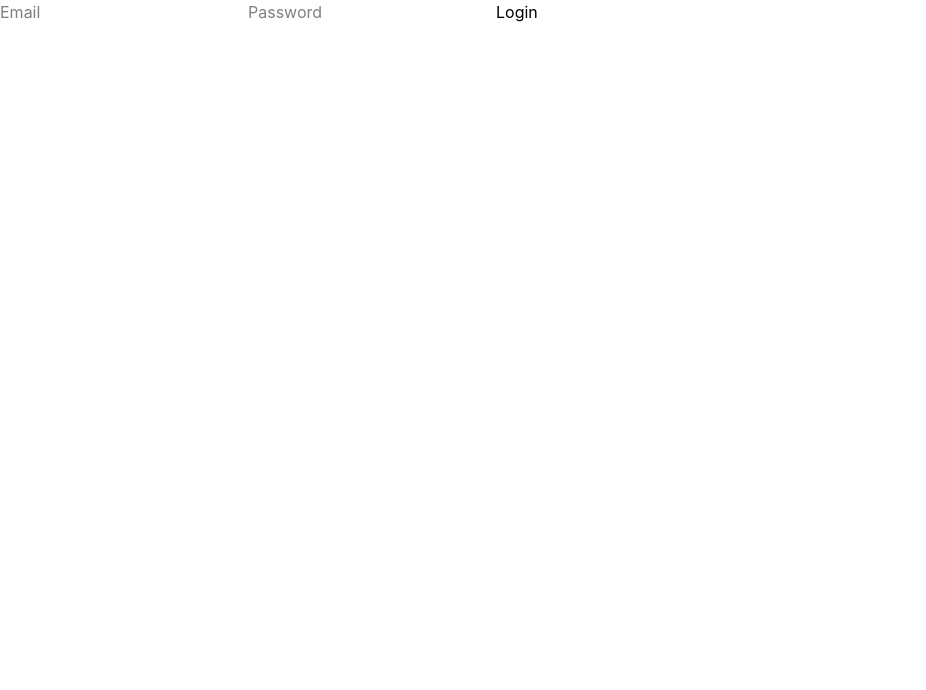
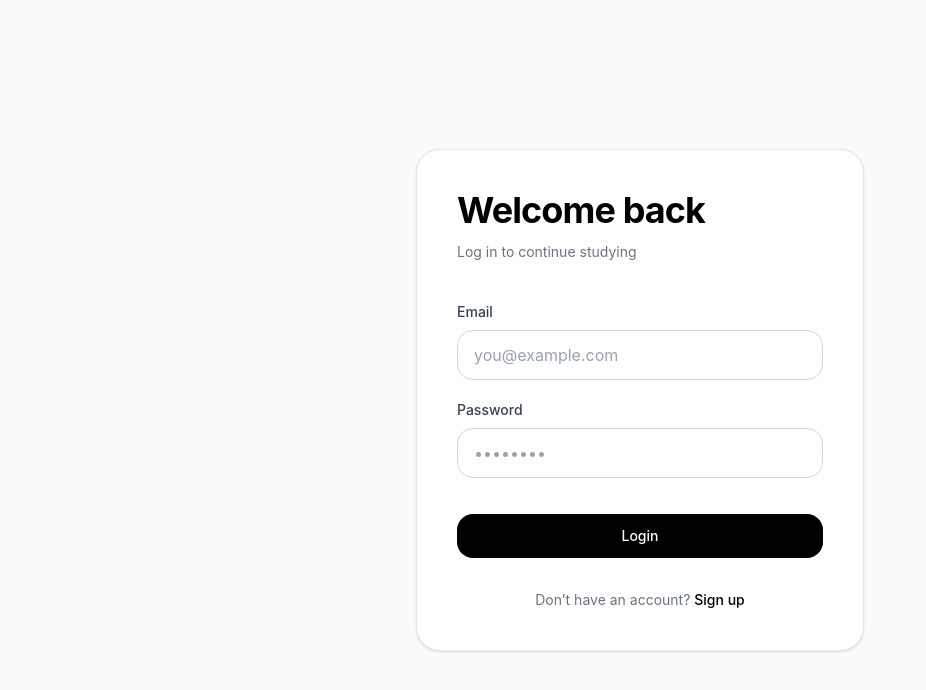
Before and after one commit to Brtsz8/flashcard-generator, a React (Vite) app in the folder client/: page /login in a window 1280 px wide. Shown: the top 690 px of the page, without its empty margins (0-926 px from the left). Built offline with nearby package versions, Linux system fonts and the light colour scheme.

Commit message:
login page, study page

```diff
--- a/client/src/pages/DashboardPage.tsx
+++ b/client/src/pages/DashboardPage.tsx
@@ -8,7 +8,7 @@ import MainLayout from "../layouts/MainLayout"
 interface Deck {
     id: string
     title: string
-    description?: string
+    description: string
 }
 
 export default function DashboardPage() {
@@ -75,6 +75,9 @@ export default function DashboardPage() {
     const filteredDecks = decks.filter((deck) =>
         deck.title.toLowerCase().includes(
                 search.toLowerCase()
+            ) ||
+        deck.description.toLowerCase().includes(
+                search.toLowerCase()
             )
     );
 
@@ -116,7 +119,7 @@ export default function DashboardPage() {
             </form>
 
             <hr />
-                    <input
+                <input
                     type="text"
                     placeholder="Search decks..."
                     value={search}
--- a/client/src/pages/LoginPage.tsx
+++ b/client/src/pages/LoginPage.tsx
@@ -1,14 +1,17 @@
 import { useState } from "react"
 import { useNavigate } from "react-router-dom"
+import toast from "react-hot-toast"
+
 import { loginUser } from "../services/authService"
 import { useAuth } from "../store/AuthContext"
-import toast from "react-hot-toast"
 
 export default function LoginPage() {
     const navigate = useNavigate()
     const { login } = useAuth()
+
     const [email, setEmail] = useState("")
     const [password, setPassword] = useState("")
+    const [loading, setLoading] = useState(false)
 
     const handleSubmit = async (
         e: React.FormEvent<HTMLFormElement>
@@ -32,26 +35,127 @@ export default function LoginPage() {
     }
 
     return(
-        <form onSubmit={handleSubmit}>
+        <div className="flex min-h-screen
+            items-center justify-center
+            bg-gray-50 px-6">
+            <div className="w-full max-w-md rounded-3xl
+                border border-gray-200 bg-white
+                p-10 shadow-sm"
+            >
+                {/*Header*/}
+                <div className="mb-10">
+                    <h1 className="text-4xl font-bold tracking-tight text-black">
+                        Welcome back
+                    </h1>
+                    <p className="mt-3 text-sm text-gray-500">
+                        Log in to continue studying
+                    </p>
+                </div>
+                {/*Form*/}
+                <form onSubmit={handleSubmit}
+                    className="flex flex-col gap-5"
+                >
+                     <div className="flex flex-col gap-2">
+                        <label
+                        htmlFor="email"
+                        className="text-sm font-medium text-gray-700"
+                        >
+                        Email
+                        </label>
+
                         <input
+                        id="email"
                         type="email"
-                placeholder="Email"
+                        placeholder="you@example.com"
                         value={email}
-                onChange={(e) =>
-                    setEmail(e.target.value)
-                }
+                        onChange={(e) => setEmail(e.target.value)}
+                        className="
+                            rounded-2xl
+                            border
+                            border-gray-300
+                            bg-white
+                            px-4
+                            py-3
+                            text-black
+                            outline-none
+                            transition
+                            placeholder:text-gray-400
+                            focus:border-black
+                        "
                         />
+                    </div>
+                    <div className="flex flex-col gap-2">
+                        <label
+                        htmlFor="password"
+                        className="text-sm font-medium text-gray-700"
+                        >
+                        Password
+                        </label>
+
                         <input
+                        id="password"
                         type="password"
-                placeholder="Password"
+                        placeholder="••••••••"
                         value={password}
-                onChange={(e) =>
-                    setPassword(e.target.value)
-                }
+                        onChange={(e) => setPassword(e.target.value)}
+                        className="
+                            rounded-2xl
+                            border
+                            border-gray-300
+                            bg-white
+                            px-4
+                            py-3
+                            text-black
+                            outline-none
+                            transition
+                            placeholder:text-gray-400
+                            focus:border-black
+                        "
                         />
-            <button type="submit">
-                Login
+                    </div>
+
+                    <button
+                        type="submit"
+                        disabled={loading}
+                        className="
+                        mt-4
+                        rounded-2xl
+                        bg-black
+                        px-4
+                        py-3
+                        text-sm
+                        font-medium
+                        text-white
+                        transition
+                        hover:opacity-90
+                        disabled:cursor-not-allowed
+                        disabled:opacity-50
+                        "
+                    >
+                        {loading ? "Logging in..." : "Login"}
                     </button>
                 </form>
+                {/* Footer */}
+                <div className="mt-8 text-center">
+                <p className="text-sm text-gray-500">
+                    Don’t have an account?{" "}
+                    <button
+                    onClick={() => navigate("/register")}
+                    className="
+                        font-medium
+                        text-black
+                        underline-offset-4
+                        transition
+                        hover:underline
+                    "
+                    >
+                    Sign up
+                    </button>
+                </p>
+                </div>
+            </div>
+
+        </div>
+
     )
 }
--- a/client/src/pages/StudyPage.tsx
+++ b/client/src/pages/StudyPage.tsx
@@ -1,8 +1,9 @@
-import { captureOwnerStack, useEffect, useState } from "react";
+import { useEffect, useState } from "react";
 import { useParams, useNavigate } from "react-router-dom";
+import toast from "react-hot-toast";
+
 import { getFlashcards } from "../services/flashcardService";
 import MainLayout from "../layouts/MainLayout";
-import toast from "react-hot-toast";
 
 interface Flashcard {
     id: string
@@ -20,6 +21,7 @@ export default function StudyPage() {
     const [loading, setLoading] = useState(true)
     const [currentIndex, setCurrentIndex] = useState(0)
     const [showAnswer, setShowAnswer] = useState(false)
+
 
 
     //fetch flashcards
@@ -50,12 +52,20 @@ export default function StudyPage() {
     // if empty
     if(flashcards.length === 0){
         return(
-            <div>
-                <h2>No flashcards yet</h2>
-                <button onClick={() => navigate(`/deck/${deckId}`)}>
-                    Go back to your deck
+            <MainLayout>
+                <div className="flex min-h-[70vh] flex-col items-center justify-center gap-6">
+                <h2 className="text-3xl font-semibold text-black">
+                    No flashcards yet
+                </h2>
+
+                <button
+                    onClick={() => navigate(`/deck/${deckId}`)}
+                    className="rounded-xl border border-gray-300 px-6 py-3 text-sm font-medium transition hover:bg-gray-100"
+                >
+                    Back to Deck
                 </button>
                 </div>
+            </MainLayout>
         )
     }
 
@@ -78,47 +88,81 @@ export default function StudyPage() {
 
     return(
     <MainLayout>
-            <h1>Study Mode</h1>
-            <hr/>
-            <p>Card {currentIndex + 1} / {flashcards.length}</p>
-            <hr/>
-            <div style={{
-                border: "2px solid gray",
-                padding: "3rem",
-                marginTop: "2rem",
-                minHeight: "200px"
+        <div className="mx-auto flex min-h-[80vh] max-w-3xl flex-col px-6 py-12">
+
+        {/* Header */}
+        <div className="mb-10">
+            <h1 className="text-4xl font-bold tracking-tight text-black">
+            Study Mode
+            </h1>
+
+            <div className="mt-4 flex items-center justify-between">
+            <p className="text-sm text-gray-500">
+                Card {currentIndex + 1} of {flashcards.length}
+            </p>
+
+            <div className="h-2 w-40 overflow-hidden rounded-full bg-gray-200">
+                <div
+                className="h-full bg-black transition-all duration-300"
+                style={{
+                    width: `${
+                    ((currentIndex + 1) / flashcards.length) * 100
+                    }%`,
                 }}
+                />
+            </div>
+            </div>
+        </div>
+
+        {/* Flashcard */}
+        <div
+            className="
+            flex flex-1 flex-col justify-between
+            rounded-3xl border border-gray-300
+            bg-white p-10 shadow-sm
+            "
         >
-                {!showAnswer ? (
             <div>
-                        <h2>Question</h2>
-                        <p>
-                            {currentCard.question}
+            <p className="mb-3 text-sm uppercase tracking-widest text-gray-400">
+                {!showAnswer ? "Question" : "Answer"}
+            </p>
+
+            <div className="min-h-[220px] flex items-center">
+                <p className="text-2xl leading-relaxed text-black">
+                {!showAnswer
+                    ? currentCard.question
+                    : currentCard.answer}
                 </p>
             </div>
-                ) : (
-                    <div>
-                        <h2>Answer</h2>
-                        <p>
-                            {currentCard.answer}
-                        </p>
-                    </div>
-                )}
             </div>
 
-            <div
-                style={{
-                    marginTop: "2rem"
-                }}
+            {/* Buttons */}
+            <div className="mt-10 flex justify-end">
+            {!showAnswer ? (
+                <button
+                onClick={() => setShowAnswer(true)}
+                className="
+                    rounded-2xl bg-black px-6 py-3
+                    text-sm font-medium text-white
+                    transition hover:opacity-90
+                "
                 >
-                {!showAnswer ? (
-                    <button onClick={() => setShowAnswer(true)}>
                 Show Answer
                 </button>
             ) : (
-                    <button onClick={handleNext}>Next Card</button>
+                <button
+                onClick={handleNext}
+                className="
+                    rounded-2xl border border-black
+                    px-6 py-3 text-sm font-medium
+                    transition hover:bg-gray-100
+                "
+                >
+                Next Card
+                </button>
             )}
-
+            </div>
+        </div>
         </div>
     </MainLayout>
     )
```
Lines whose indentation alone changed are shown as unchanged.
